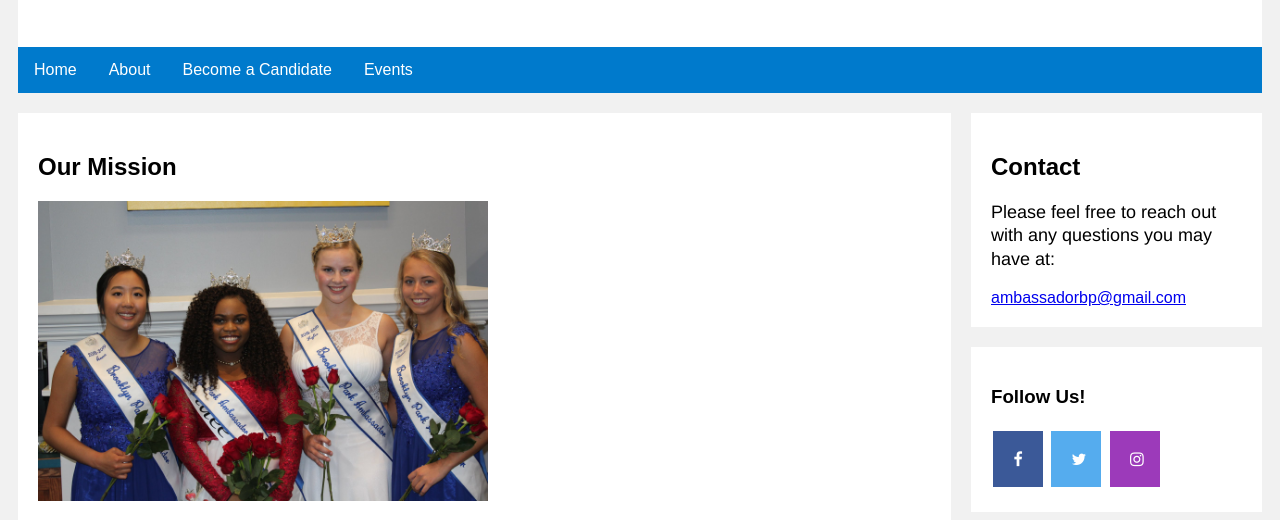
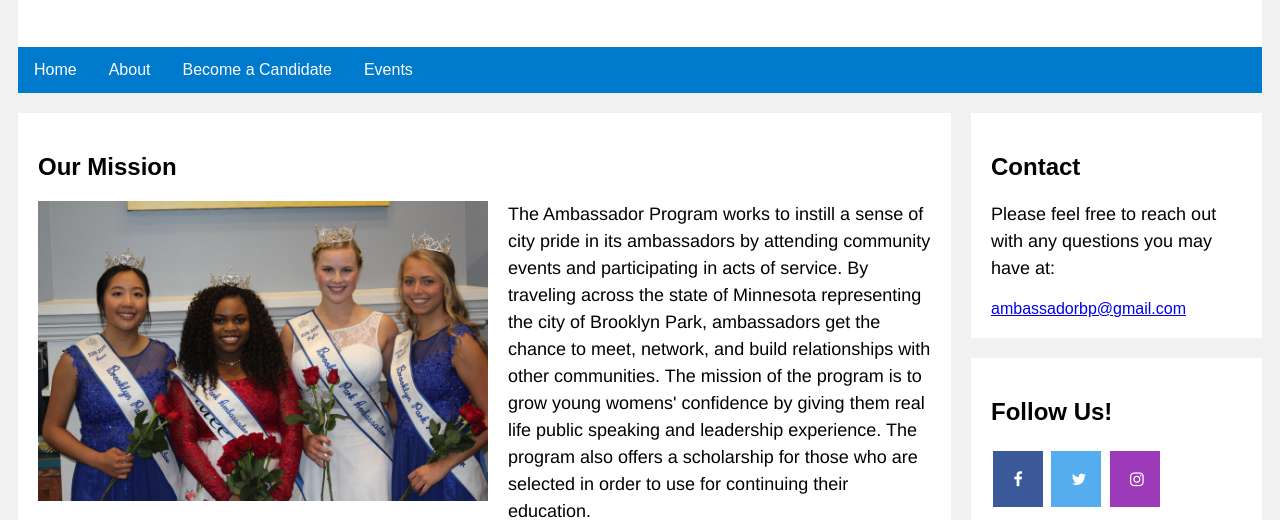
Before and after one commit to edstr089/StaticWebsite4662, a plain HTML site: page index.html in a window 1280 px wide. Shown: the part 166-686 px from the top of the page. Drawn offline with Linux system fonts and the light colour scheme.

Commit message:
update div styles

```diff
--- a/index.html
+++ b/index.html
@@ -18,10 +18,10 @@
 
 <div class="row">
 <div class="leftcolumn">
-  <div class="card">
+  <div id="mission" class="card">
     <h2>Our Mission</h2>
-    <img src="ambassadors.jpg" alt="Brooklyn Park Ambassadors" height="300">
-    <p id="mission">The Ambassador Program works to instill a sense of city pride in its ambassadors by attending community events and participating in acts of service. By traveling across the state of Minnesota, representing the city of Brooklyn Park, ambassadors get the chance to meet, network, and build relationships with other communities as well. The mission of the program is to grow young womens confidence by giving them real life public speaking and leadership experience. The program also offers a scholarship for those who are selected in order to use for continuing their education.</p>
+    <img src="ambassadors.jpg" alt="Brooklyn Park Ambassadors" height="300" style="float:left; padding-right:20px;">
+    <p style="height:310px;">The Ambassador Program works to instill a sense of city pride in its ambassadors by attending community events and participating in acts of service. By traveling across the state of Minnesota representing the city of Brooklyn Park, ambassadors get the chance to meet, network, and build relationships with other communities. The mission of the program is to grow young womens' confidence by giving them real life public speaking and leadership experience. The program also offers a scholarship for those who are selected in order to use for continuing their education.</p>
   </div>
 </div>
 <div class="rightcolumn">
@@ -31,7 +31,7 @@
     <a href="mailto:ambassadorbp@gmail.com" title="email link for BP Ambassadors">ambassadorbp@gmail.com</a>
   </div>
   <div class="card">
-    <h3>Follow Us!</h3>
+    <h2>Follow Us!</h2>
     <link rel="stylesheet" href="https://cdnjs.cloudflare.com/ajax/libs/font-awesome/4.7.0/css/font-awesome.min.css">
     <a href="#" class="fa fa-facebook"></a>
     <a href="#" class="fa fa-twitter"></a>
--- a/style.css
+++ b/style.css
@@ -8,7 +8,6 @@ padding: 10px;
 background: #f1f1f1;
 }
 
-/* Header/Blog Title */
 .header {
 padding: 30px;
 text-align: center;
@@ -42,7 +41,7 @@ color: black;
 
 p {
 color: black;
-line-height: 130%;
+line-height: 150%;
 font-family: helvetica;
 font-size: 18px;
 }
```
